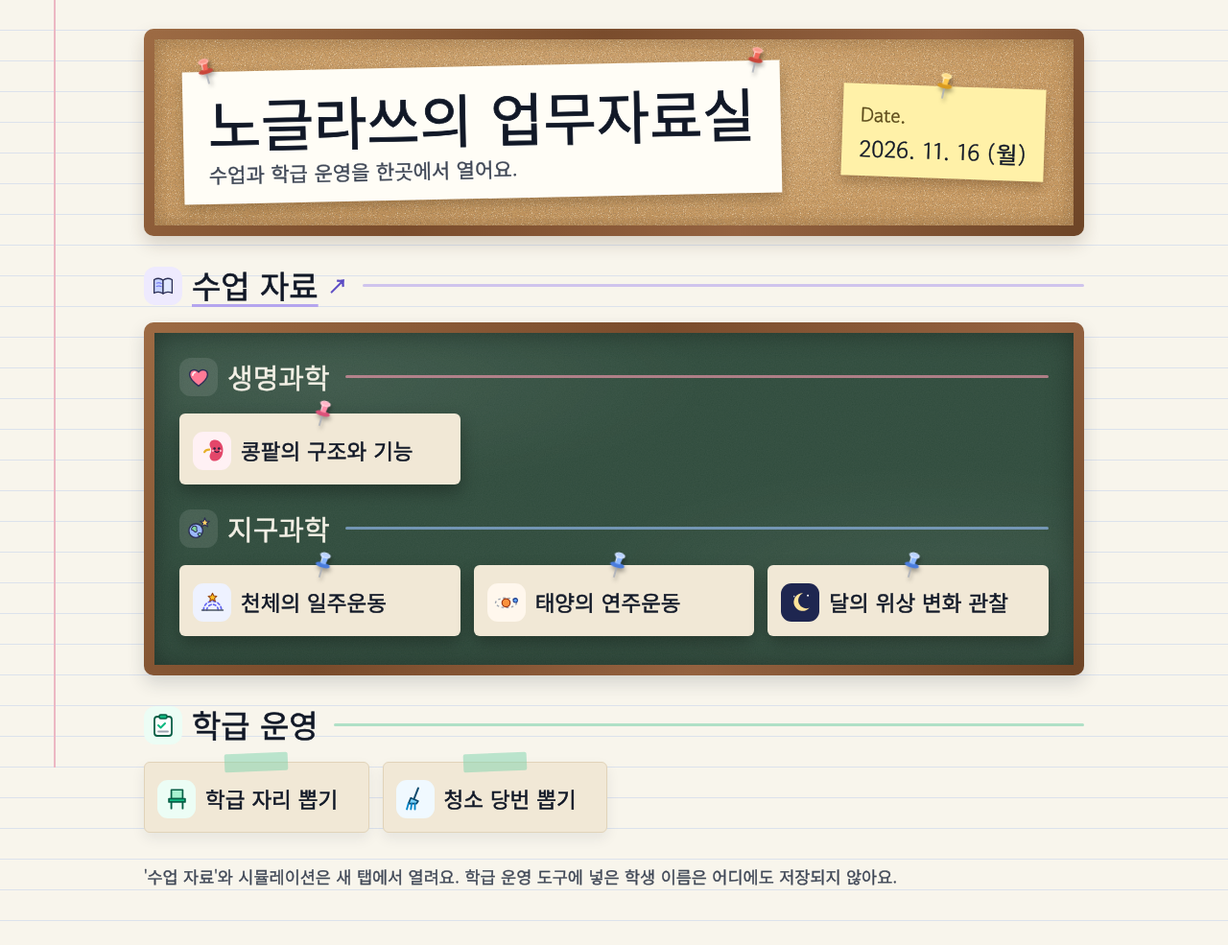
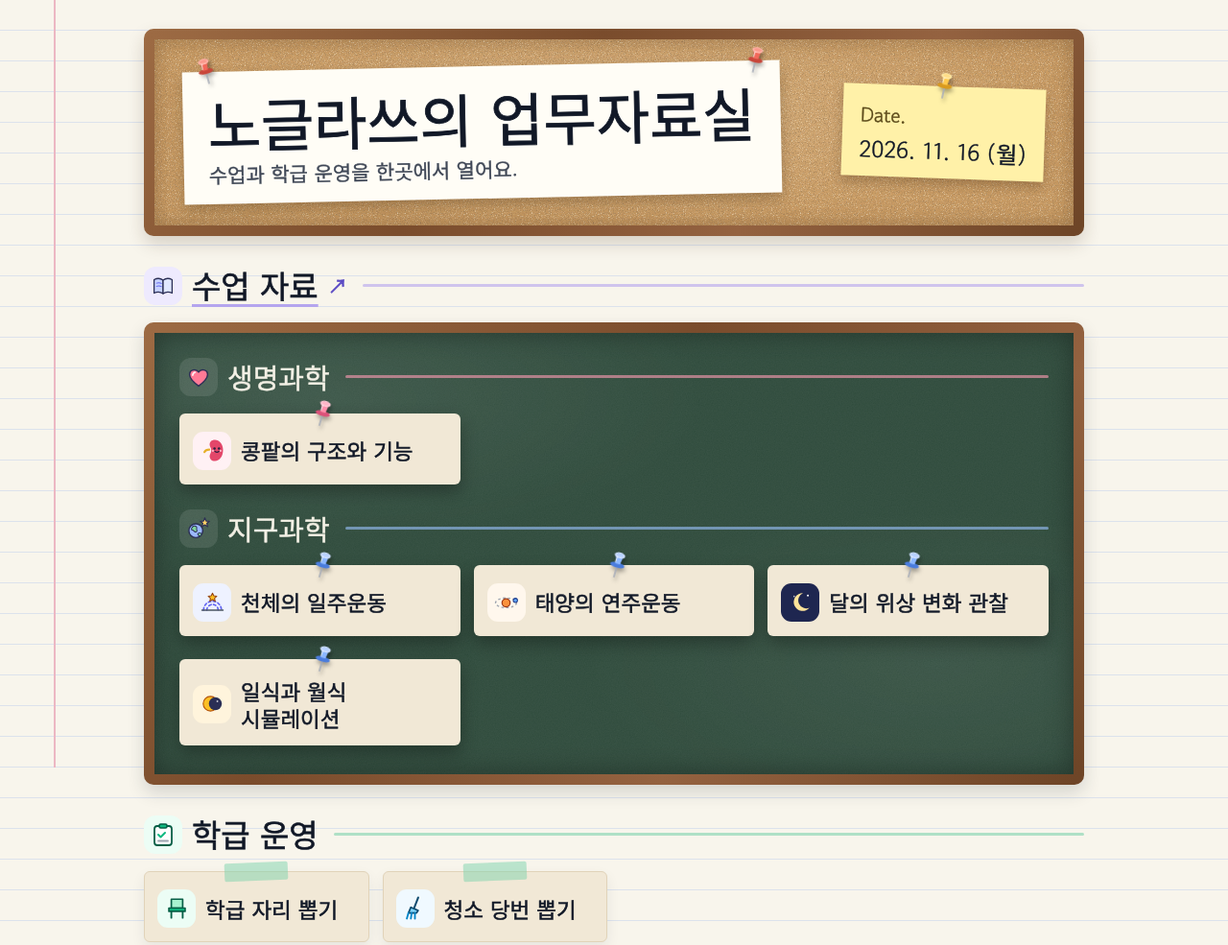
Before and after one commit to dajihoya/NOHclass, a plain HTML site: page index.html in a window 1280 px wide. Shown: the top 985 px of the page at 96% size. Drawn offline with Linux system fonts and the light colour scheme; a web font is replaced by a local one.

Commit message:
수업 자료 지구과학에 '일식과 월식 시뮬레이션' 카드 추가
Co-Authored-By: Claude Opus 5.5 <noreply@anthropic.com>
Claude-Session: https://claude.ai/code/session_01YbTsHaonh6VYjXcWraXu78

```diff
--- a/index.html
+++ b/index.html
@@ -117,6 +117,7 @@ a.card b{font-weight:400;font-size:22.5px;line-height:1.25;word-break:keep-all;-
         <a class="card" href="https://dajihoya.github.io/scienceclass/earth-science/diurnal.html" target="_blank" rel="noopener"><span class="hd"><span class="pic" style="--bsoft:#EEF2FF" aria-hidden="true"><svg viewBox="0 0 32 32"><path d="M5 26a11 11 0 0 1 22 0M9 26a7 7 0 0 1 14 0" fill="none" stroke="#6366F1" stroke-width="2" stroke-linecap="round" stroke-dasharray="3 3"/><path d="M16 5l1.6 3.4 3.7.4-2.8 2.5.8 3.7-3.3-1.9-3.3 1.9.8-3.7-2.8-2.5 3.7-.4z" fill="#FBBF24" stroke="#92400E" stroke-width="1.2" stroke-linejoin="round"/><path d="M3 26h26" stroke="#4B5563" stroke-width="1.8" stroke-linecap="round"/></svg></span><b data-sync="diurnal">천체의 일주운동</b></span></a>
         <a class="card" href="https://dajihoya.github.io/scienceclass/earth-science/sun-annual.html" target="_blank" rel="noopener"><span class="hd"><span class="pic" style="--bsoft:#FFF7ED" aria-hidden="true"><svg viewBox="0 0 32 32"><ellipse cx="16" cy="17" rx="13" ry="6" fill="none" stroke="#9CA3AF" stroke-width="1.6" stroke-dasharray="3 3"/><circle cx="16" cy="17" r="5" fill="#FB923C" stroke="#9A3412" stroke-width="1.4"/><circle cx="27.5" cy="14" r="2.6" fill="#60A5FA" stroke="#1E3A8A" stroke-width="1.2"/></svg></span><b data-sync="sun-annual">태양의 연주운동</b></span></a>
         <a class="card" href="https://dajihoya.github.io/scienceclass/earth-science/moon-phases.html" target="_blank" rel="noopener"><span class="hd"><span class="pic" style="--bsoft:#1E2650" aria-hidden="true"><svg viewBox="0 0 32 32"><path d="M19 5a11 11 0 1 0 8 18 9 9 0 0 1-8-18z" fill="#FFE49A"/><circle cx="25" cy="8" r="1.2" fill="#fff"/><circle cx="8" cy="9" r="1" fill="#fff" opacity=".7"/></svg></span><b data-sync="moon-phases">달의 위상 변화 관찰</b></span></a>
+        <a class="card" href="https://dajihoya.github.io/scienceclass/earth-science/eclipse.html" target="_blank" rel="noopener"><span class="hd"><span class="pic" style="--bsoft:#FFF4DC" aria-hidden="true"><svg viewBox="0 0 32 32"><circle cx="13.5" cy="16" r="9" fill="#FBBF24" stroke="#B45309" stroke-width="1.3"/><circle cx="19.5" cy="16" r="8" fill="#2B2F55"/><circle cx="22" cy="13" r="1.1" fill="#fff" opacity=".75"/></svg></span><b data-sync="eclipse">일식과 월식 시뮬레이션</b></span></a>
         </div>
       </section>
     </div>
```
